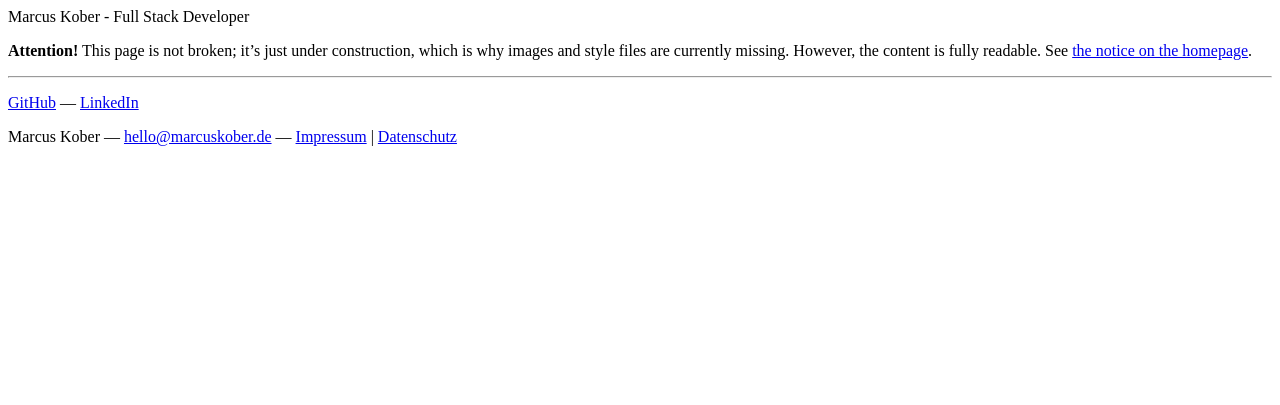
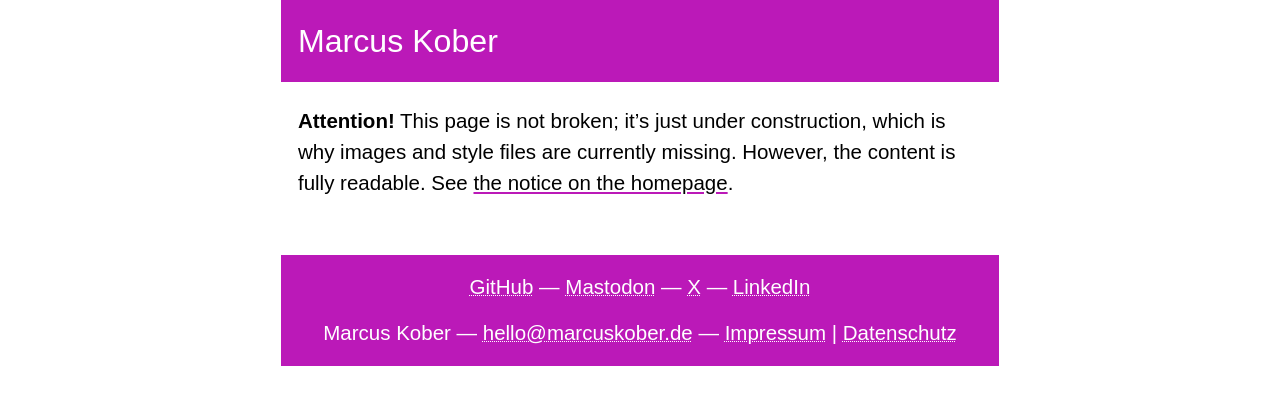
Before and after one commit to marcuskober/HexaSite, a Symfony app: template templates/page.html.twig in a window 1280 px wide. Shown: the top 405 px of the page. Run offline with Twig, Linux system fonts and the light colour scheme; the template is opened without the code that fills it, so the values that code supplies are empty; some libraries are stand-ins or nearby versions; some web fonts are replaced.

Commit message:
MOD Change theme

```diff
--- a/assets/css/base.css
+++ b/assets/css/base.css
@@ -1,3 +1,147 @@
+@font-face {
+    font-display: swap;
+    font-family: 'recursive';
+    src: url('../fonts/recursive.woff2') format('woff2');
+    font-weight: 100 900;
+    font-style: normal;
+}
+
+@font-face {
+    font-display: swap;
+    font-family: 'ibm';
+    src: url('../fonts/ibm-plex-sans-400.woff2') format('woff2');
+    font-weight: 400;
+    font-style: normal;
+}
+
+@font-face {
+    font-display: swap;
+    font-family: 'ibm';
+    src: url('../fonts/ibm-plex-sans-500.woff2') format('woff2');
+    font-weight: 500;
+    font-style: normal;
+}
+
+:root {
+    --main-color: #bb19b8;
+}
+
+* {
+    box-sizing: border-box;
+    margin: 0;
+}
+
+a {
+    color: currentColor;
+    text-decoration-color: var(--main-color);
+}
+
+a:hover {
+    text-decoration: none;
+}
+
 body {
-    font-family: sans-serif;
+    font-family: 'recursive', sans-serif;
+    font-size: 1rem;
+    line-height: 1.5;
+    font-weight: 350;
+    padding: 0 clamp(0.5rem, 0.194rem + 1.088vw, 1.5rem);
+    -webkit-font-smoothing: antialiased;
+    -moz-osx-font-smoothing: grayscale;
+    -o-font-smoothing: antialiased;
 }
+
+.page {
+    font-size: clamp(1rem, 0.847rem + 0.544vw, 1.5rem);
+    margin: 0 auto;
+    max-width: 60ch;
+}
+
+.header,
+.footer {
+    align-items: center;
+    background-color: var(--main-color);
+    color: white;
+    display: flex;
+    font-family: 'ibm', sans-serif;
+    gap: 2rem;
+    justify-content: space-between;
+    margin: 0 calc(-1 * clamp(0.5rem, 0.194rem + 1.088vw, 1.5rem)) 1.5rem;
+    padding: clamp(0.5rem, 0.194rem + 1.088vw, 1.5rem);
+}
+
+.footer {
+    flex-direction: column;
+    gap: 1rem;
+    margin-bottom: 0;
+    margin-top: 3.5rem;
+    text-align: center;
+
+    a {
+        color: white;
+        text-decoration-color: white;
+        text-decoration-style: dotted;
+        text-decoration-thickness: 1px;
+    }
+}
+
+.header-right {
+    align-items: center;
+    display: flex;
+    gap: 2rem;
+}
+
+.header-line {
+    a {
+        color: white;
+        display: block;
+        font-size: clamp(1.5rem, 1.224rem + 0.98vw, 2.4rem);
+        font-variation-settings: 'CASL' 1;
+        font-weight: 400;
+        text-decoration: none;
+        white-space: nowrap;
+    }
+}
+
+.navigation ul,
+.lang-switch ul {
+    display: flex;
+    list-style-type: none;
+    padding: 0;
+
+    a {
+        color: white;
+        text-decoration: none;
+    }
+}
+
+.lang-switch {
+    a.active {
+        display: none;
+    }
+}
+
+.header-image {
+    margin-bottom: clamp(1.2rem, 1.057rem + 0.381vw, 1.4rem);
+}
+
+img {
+    display: block;
+    height: auto;
+    max-width: 100%;
+}
+
+.main * + p,
+.main p + * {
+    margin-top: clamp(1.2rem, 1.057rem + 0.381vw, 1.4rem);
+}
+
+.main li + li {
+    margin-top: .6rem;
+}
+
+h1, h2, h3, h4, h5, h6 {
+    color: var(--main-color);
+    margin-bottom: clamp(1.2rem, 1.057rem + 0.381vw, 1.4rem);
+    margin-top: clamp(1.8rem, 1.657rem + 0.381vw, 2rem);
+}
--- a/config/site.yaml
+++ b/config/site.yaml
@@ -5,10 +5,8 @@ use_navigation: true
 
 navigation:
   de:
-    - home
     - blog
   en:
-    - home
     - blog
 
 multilanguage:
--- a/templates/base.html.twig
+++ b/templates/base.html.twig
@@ -6,20 +6,36 @@
         <meta name="generator" content="hexasite">
         {% block head %}{% endblock %}
 
+        <link rel="stylesheet" href="{{ base_path }}assets/css/base.css">
         <link rel="stylesheet" href="{{ base_path }}assets/css/torchlight.css">
+
+        <link rel="apple-touch-icon" sizes="57x57" href="{{ base_path }}assets/favicon/apple-icon-57x57.png">
+        <link rel="apple-touch-icon" sizes="60x60" href="{{ base_path }}assets/favicon/apple-icon-60x60.png">
+        <link rel="apple-touch-icon" sizes="72x72" href="{{ base_path }}assets/favicon/apple-icon-72x72.png">
+        <link rel="apple-touch-icon" sizes="76x76" href="{{ base_path }}assets/favicon/apple-icon-76x76.png">
+        <link rel="apple-touch-icon" sizes="114x114" href="{{ base_path }}assets/favicon/apple-icon-114x114.png">
+        <link rel="apple-touch-icon" sizes="120x120" href="{{ base_path }}assets/favicon/apple-icon-120x120.png">
+        <link rel="apple-touch-icon" sizes="144x144" href="{{ base_path }}assets/favicon/apple-icon-144x144.png">
+        <link rel="apple-touch-icon" sizes="152x152" href="{{ base_path }}assets/favicon/apple-icon-152x152.png">
+        <link rel="apple-touch-icon" sizes="180x180" href="{{ base_path }}assets/favicon/apple-icon-180x180.png">
+        <link rel="icon" type="image/png" sizes="192x192"  href="{{ base_path }}assets/favicon/android-icon-192x192.png">
+        <link rel="icon" type="image/png" sizes="32x32" href="{{ base_path }}assets/favicon/favicon-32x32.png">
+        <link rel="icon" type="image/png" sizes="96x96" href="{{ base_path }}assets/favicon/favicon-96x96.png">
+        <link rel="icon" type="image/png" sizes="16x16" href="{{ base_path }}assets/favicon/favicon-16x16.png">
+        <link rel="manifest" href="{{ base_path }}assets/favicon/manifest.json">
+        <meta name="msapplication-TileColor" content="#ffffff">
+        <meta name="msapplication-TileImage" content="{{ base_path }}assets/favicon/ms-icon-144x144.png">
+        <meta name="theme-color" content="#ffffff">
     </head>
     <body>
-        <header>
-            <div>Marcus Kober - Full Stack Developer</div>
-            <p>
-                {% if item.metadata.lang == 'de' %}
-                    <strong>Achtung!</strong> Diese Seite ist nicht kaputt, sie befindet sich nur gerade im Aufbau, weshalb aktuell Bilder und Style-Dateien fehlen. Der Inhalt ist aber normal lesbar. Siehe <a href="{{ base_path }}index.html">Hinweis auf Startseite</a>
-                {% else %}
-                    <strong>Attention!</strong> This page is not broken; it’s just under construction, which is why images and style files are currently missing. However, the content is fully readable. See <a href="{{ base_path }}en/index.html">the notice on the homepage</a>.
-                {% endif %}
-            </p>
+        <div class="page">
+            <header class="header">
+                <div class="header-line">
+                    <a href="{{ base_path }}{% if item.metadata.lang != 'de' %}en/{% endif %}" class="logo">Marcus Kober</a>
+                </div>
+                <div class="header-right">
                     {% if navigation is not empty %}
-            <div>
+                        <div class="navigation">
                             <nav>
                                 <ul>
                                     {% if multilanguage %}
@@ -36,24 +52,45 @@
                         </div>
                     {% endif %}
                     {% if multilanguage %}
-                <div>
+                        <div class="lang-switch">
                             <ul>
                                 {% for lang, alternative in item.metadata.alternatives %}
-                            <li><a href="{{ base_path }}{{ alternative.slug }}" hreflang="{{ alternative.lang }}"> {{ alternative.lang|upper }}</a></li>
+                                    <li>
+                                        <a
+                                            href="{{ base_path }}{{ alternative.slug }}"
+                                            hreflang="{{ alternative.lang }}"
+                                            class="{%if item.metadata.lang == lang %}active{% endif %}"
+                                        >
+                                                {{ alternative.lang|upper }}
+                                        </a>
+                                    </li>
                                 {% endfor %}
                             </ul>
                         </div>
                     {% endif %}
+                </div>
             </header>
+            <p>
+                {% if item.metadata.lang == 'de' %}
+                    <strong>Achtung!</strong> Diese Seite ist nicht kaputt, sie befindet sich nur gerade im Aufbau, weshalb aktuell Bilder und Style-Dateien fehlen. Der Inhalt ist aber normal lesbar. Siehe <a href="{{ base_path }}index.html">Hinweis auf Startseite</a>
+                {% else %}
+                    <strong>Attention!</strong> This page is not broken; it’s just under construction, which is why images and style files are currently missing. However, the content is fully readable. See <a href="{{ base_path }}en/index.html">the notice on the homepage</a>.
+                {% endif %}
+            </p>
             <nav>
             </nav>
-        <main>
+            <main class="main">
                 {% block body %}{% endblock %}
             </main>
-        <footer>
-            <hr>
-            <p><a href="https://github.com/marcuskober">GitHub</a> — <a href="https://www.linkedin.com/in/marcus-kober/">LinkedIn</a></p>
+            <footer class="footer">
+                <p>
+                    <a href="https://github.com/marcuskober">GitHub</a> —
+                    <a href="https://phpc.social/@marcuskober">Mastodon</a> —
+                    <a href="https://x.com/mrcskbr">X</a> —
+                    <a href="https://www.linkedin.com/in/marcus-kober/">LinkedIn</a>
+                </p>
                 <p>Marcus Kober — <a href="mailto:hello@marcuskober.de">hello@marcuskober.de</a> — <a href="{{ base_path }}impressum.html">Impressum</a> | <a href="{{ base_path }}datenschutz.html">Datenschutz</a></p>
             </footer>
+        </div>
     </body>
 </html>
```
Lines whose indentation alone changed are shown as unchanged.
